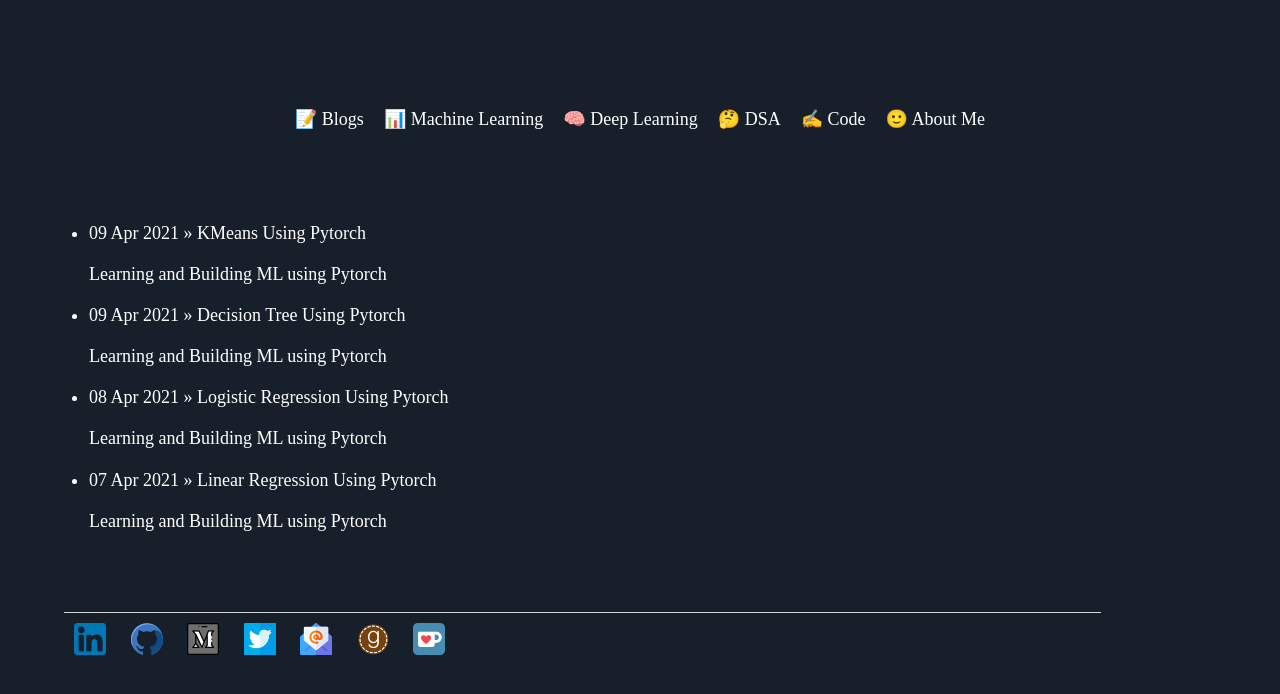
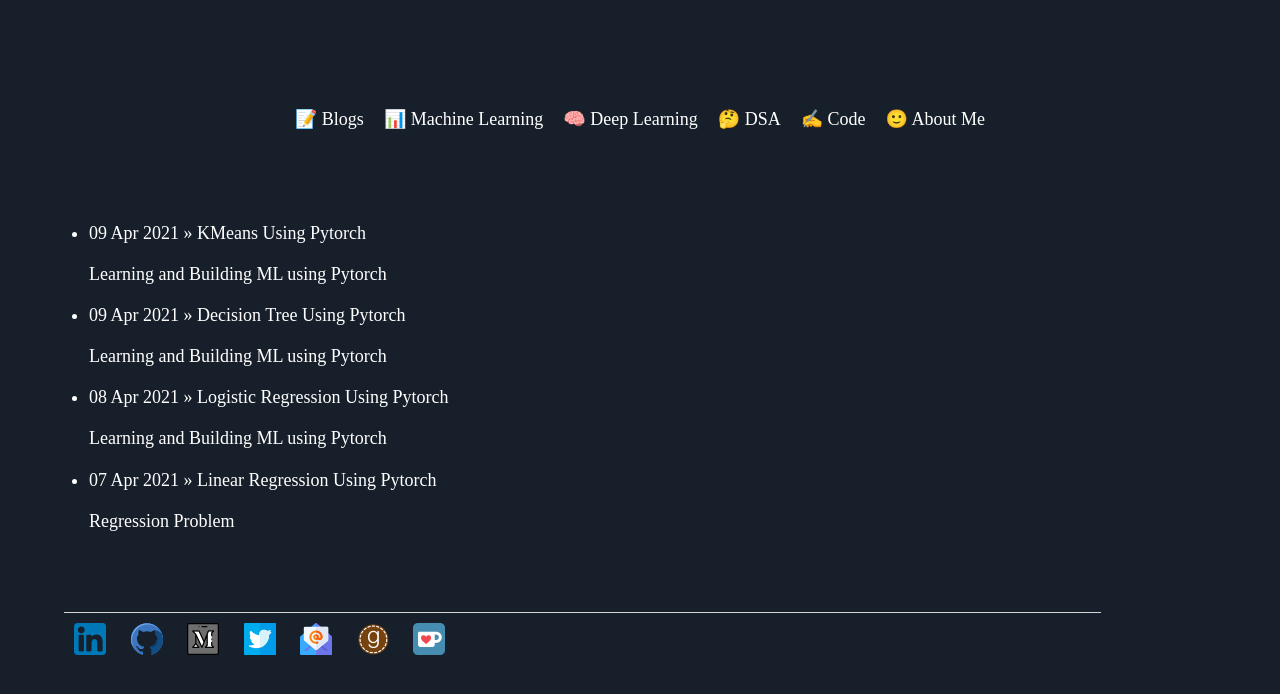
Before and after one commit to Mayurji/mayurji.github.io, a Jekyll site: the page built from code/index.html, in a window 1280 px wide. Shown: the top 694 px of the page. Built offline with Jekyll 4.4.1, drawn with Linux system fonts in a browser that asks for light colours; nearby versions of some CDN libraries.

Commit message:
Update LinearRegression.md

```diff
--- a/_code/LinearRegression.md
+++ b/_code/LinearRegression.md
@@ -1,7 +1,7 @@
 ---
 layout: code
 title: Linear Regression Using Pytorch
-description: Learning and Building ML using Pytorch
+description: Regression Problem
 date:   2021-04-07 16:43:52 +0530
 ---
 {% include mathjax.html %}
```
